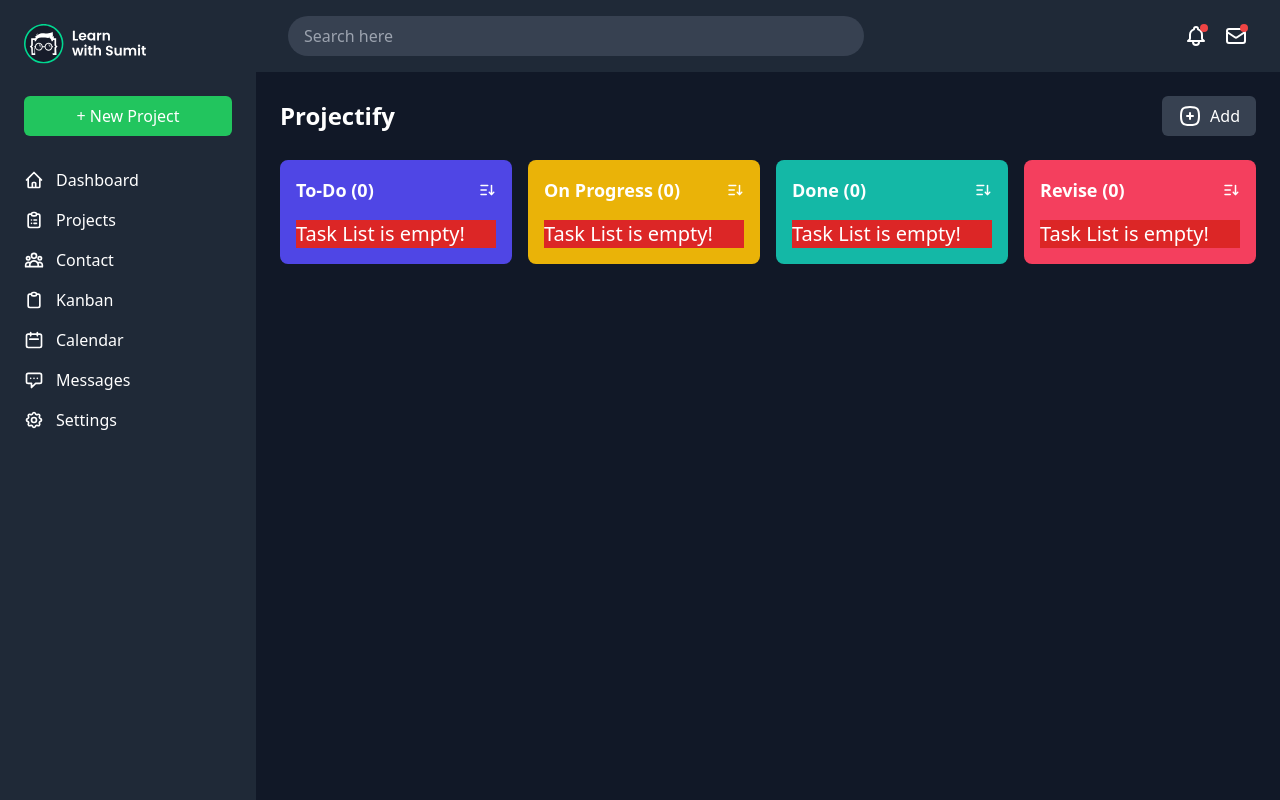
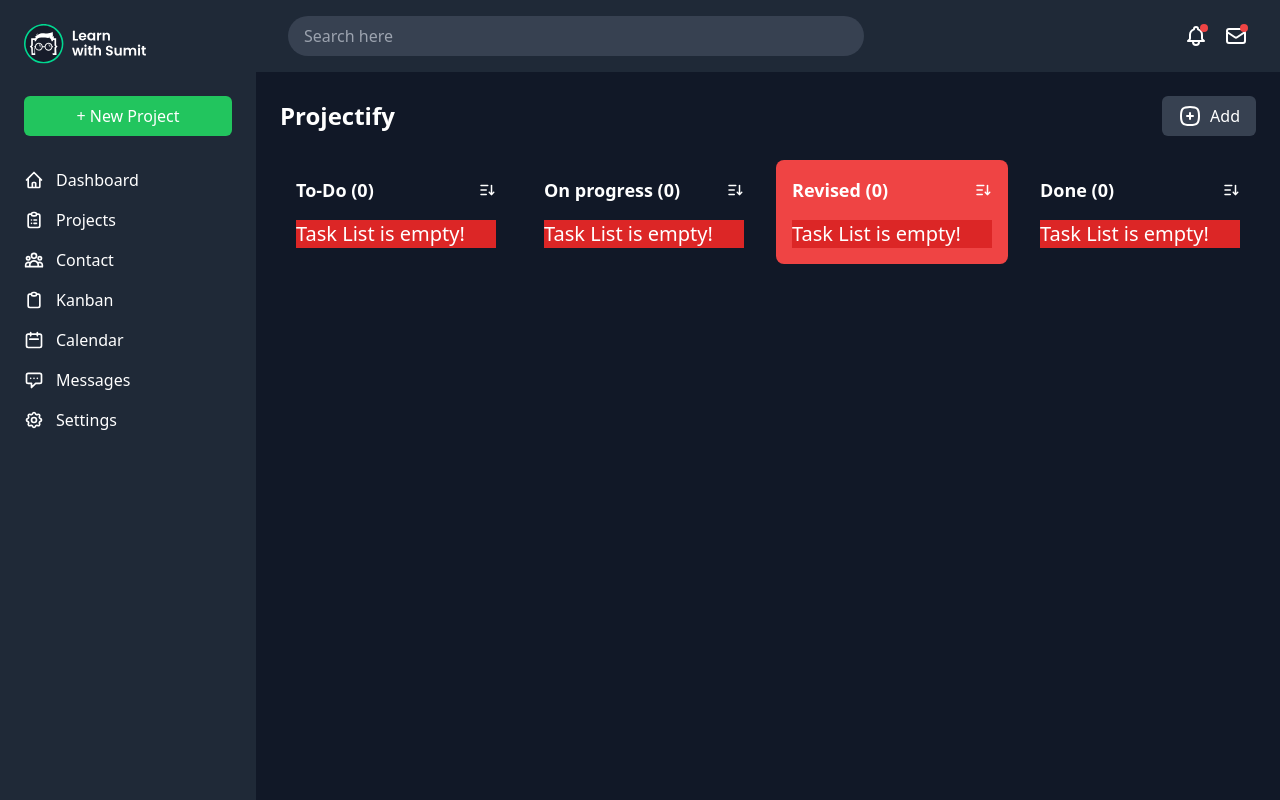
Before and after one commit to Rafsan12/Tasks, a React (Vite) app: page / in a window 1280 px wide. Built offline with nearby package versions, Linux system fonts and the light colour scheme.

Commit message:
make one task for all task :recycle:

```diff
--- a/src/App.jsx
+++ b/src/App.jsx
@@ -14,11 +14,34 @@ function App() {
 
   const [tasks, setTasks] = useState([defaultTask]);
   const [showModal, setShowModal] = useState(false);
+  const [taskEdit, setTaskEdit] = useState(null);
 
-  const handleAddTask = (newTask) => {
-    console.log("adding", newTask);
-    setTasks([...tasks, newTask]);
+  const handleAddTask = (newTask, isAdd) => {
+    // console.log("adding", newTask);
+    if (isAdd) {
+      setTasks([...tasks, newTask]);
+    } else {
+      setTasks(
+        tasks.map((task) => {
+          if (task.id === newTask.id) {
+            return newTask;
+          }
+          return task;
+        })
+      );
+    }
     setShowModal(false);
+  };
+
+  const handleEditTask = (task) => {
+    console.log(task);
+    setTaskEdit(task);
+    setShowModal(true);
+  };
+
+  const handleCloseTask = () => {
+    setShowModal(false);
+    setTaskEdit(null);
   };
   return (
     <div className="flex h-screen">
@@ -31,6 +54,9 @@ function App() {
           showModal={showModal}
           setShowModal={setShowModal}
           handleAddTask={handleAddTask}
+          onEdit={handleEditTask}
+          taskEdit={taskEdit}
+          onCloseClick={handleCloseTask}
         />
       </div>
     </div>
--- a/src/components/Task_Board/AddTaskModal.jsx
+++ b/src/components/Task_Board/AddTaskModal.jsx
@@ -1,14 +1,19 @@
 /* eslint-disable react/prop-types */
 import { useState } from "react";
 
-export default function AddTaskModal({ onSave }) {
-  const [task, setTask] = useState({
-    id: crypto.randomUUID(),
-    taskName: "",
-    description: "",
-    dueDate: "",
-    category: "",
-  });
+export default function AddTaskModal({ onSave, taskEdit, onCloseClick }) {
+  const [task, setTask] = useState(
+    taskEdit ?? {
+      id: crypto.randomUUID(),
+      taskName: "",
+      description: "",
+      dueDate: "",
+      category: "To-Do",
+    }
+  );
+
+  // Update this condition to properly handle both null and undefined
+  const [isAdd] = useState(!taskEdit);
 
   const handleChange = (e) => {
     const name = e.target.name;
@@ -23,11 +28,11 @@ export default function AddTaskModal({ onSave }) {
   return (
     <>
       <div className="bg-black bg-opacity-70 h-full w-full backdrop-blur-sm absolute z-10 top-0 left-0"></div>
-      <div className="flex min-h-screen  justify-center p-4 text-white z-10 absolute w-2/4 top-0">
+      <div className="flex min-h-screen justify-center p-4 text-white z-10 absolute w-2/4 top-0">
         <div className="w-full max-w-md rounded-lg bg-gray-800 shadow-xl">
           <div className="p-6">
             <h2 className="mb-6 text-2xl font-bold text-green-400">
-              Create Task
+              {isAdd ? "Create Task" : "Edit Task"}
             </h2>
             <form>
               <div className="mb-4">
@@ -103,6 +108,7 @@ export default function AddTaskModal({ onSave }) {
 
               <div className="flex justify-end space-x-3">
                 <button
+                  onClick={onCloseClick}
                   type="button"
                   className="rounded-md border border-gray-600 px-4 py-2 text-sm font-medium text-gray-300 hover:bg-gray-700 focus:outline-none focus:ring-2 focus:ring-green-500 focus:ring-offset-2 focus:ring-offset-gray-800"
                 >
@@ -110,13 +116,12 @@ export default function AddTaskModal({ onSave }) {
                 </button>
                 <button
                   type="submit"
-                  onClick={(e) => {
-                    e.preventDefault();
-                    onSave(task);
+                  onClick={() => {
+                    onSave(task, isAdd);
                   }}
                   className="rounded-md border border-transparent bg-green-600 px-4 py-2 text-sm font-medium text-white shadow-sm hover:bg-green-700 focus:outline-none focus:ring-2 focus:ring-green-500 focus:ring-offset-2 focus:ring-offset-gray-800"
                 >
-                  Create Task
+                  {isAdd ? "Create Task" : "Edit Task"}
                 </button>
               </div>
             </form>
--- a/src/components/Task_Board/Done_Task.jsx
+++ /dev/null
@@ -1,42 +0,0 @@
-/* eslint-disable react/prop-types */
-import { DeleteSvg, EditSvg, SortSvg } from "../../utlity/Svg";
-
-export default function Done_Task({ tasks }) {
-  return (
-    <>
-      <div className="mb-4 w-full px-2 sm:w-1/2 md:w-1/4">
-        <div className="rounded-lg bg-teal-500 p-4">
-          <div className="mb-2 flex items-center justify-between">
-            <h3 className="text-lg font-semibold">Done ({tasks.length})</h3>
-            <SortSvg />
-          </div>
-
-          {tasks.length === 0 ? (
-            <p className="text-xl mt-4 bg-red-600">Task List is empty!</p>
-          ) : (
-            tasks.map((task) => (
-              <div key={task.id}>
-                <div className="mb-4 rounded-lg bg-gray-800 p-4">
-                  <div className="flex justify-between">
-                    <h4 className="mb-2 font-semibold text-teal-500">
-                      {tasks.taskName}
-                    </h4>
-                    <div className="flex gap-2">
-                      <DeleteSvg />
-                      <EditSvg />
-                    </div>
-                  </div>
-                  <p className="mb-2 text-sm text-zinc-200">
-                    {task.description}
-                  </p>
-
-                  <p className="mt-6 text-xs text-zinc-400">{task.dueDate}</p>
-                </div>
-              </div>
-            ))
-          )}
-        </div>
-      </div>
-    </>
-  );
-}
--- a/src/components/Task_Board/OnProgress_Task.jsx
+++ /dev/null
@@ -1,39 +0,0 @@
-/* eslint-disable react/prop-types */
-import { DeleteSvg, EditSvg, SortSvg } from "../../utlity/Svg";
-
-export default function OnProgress_Task({ tasks }) {
-  return (
-    <>
-      <div className="mb-4 w-full px-2 sm:w-1/2 md:w-1/4">
-        <div className="rounded-lg bg-yellow-500 p-4">
-          <div className="mb-2 flex items-center justify-between">
-            <h3 className="text-lg font-semibold">
-              On Progress ({tasks.length})
-            </h3>
-            <SortSvg />
-          </div>
-          {tasks.length === 0 ? (
-            <p className="text-xl mt-4 bg-red-600">Task List is empty!</p>
-          ) : (
-            tasks.map((task) => (
-              <div key={task.id} className="mb-4 rounded-lg bg-gray-800 p-4">
-                <div className="flex justify-between">
-                  <h4 className="mb-2 flex-1 font-semibold text-yellow-500">
-                    {task.taskName}
-                  </h4>
-                  <div className="flex gap-2">
-                    <DeleteSvg />
-                    <EditSvg />
-                  </div>
-                </div>
-                <p className="mb-2 text-sm text-zinc-200">{task.description}</p>
-
-                <p className="mt-6 text-xs text-zinc-400">{task.dueDate}</p>
-              </div>
-            ))
-          )}
-        </div>
-      </div>
-    </>
-  );
-}
--- a/src/components/Task_Board/Revised_Task.jsx
+++ /dev/null
@@ -1,37 +0,0 @@
-/* eslint-disable react/prop-types */
-import { DeleteSvg, EditSvg, SortSvg } from "../../utlity/Svg";
-
-export default function Revised_Task({ tasks }) {
-  return (
-    <>
-      <div className="mb-4 w-full px-2 sm:w-1/2 md:w-1/4">
-        <div className="rounded-lg bg-rose-500 p-4">
-          <div className="mb-2 flex items-center justify-between">
-            <h3 className="text-lg font-semibold">Revise ({tasks.length})</h3>
-            <SortSvg />
-          </div>
-          {tasks.length === 0 ? (
-            <p className="text-xl mt-4 bg-red-600">Task List is empty!</p>
-          ) : (
-            tasks.map((task) => (
-              <div key={task.id} className="mb-4 rounded-lg bg-gray-800 p-4">
-                <div className="flex justify-between">
-                  <h4 className="mb-2 font-semibold text-rose-500">
-                    {task.taskName}
-                  </h4>
-                  <div className="flex gap-2">
-                    <DeleteSvg />
-                    <EditSvg />
-                  </div>
-                </div>
-                <p className="mb-2 text-sm text-zinc-200">{task.description}</p>
-
-                <p className="mt-6 text-xs text-zinc-400">{task.dueDate}</p>
-              </div>
-            ))
-          )}
-        </div>
-      </div>
-    </>
-  );
-}
--- a/src/components/Task_Board/Task.jsx
+++ b/src/components/Task_Board/Task.jsx
@@ -1,62 +1,39 @@
 /* eslint-disable react/prop-types */
 import AddTaskModal from "./AddTaskModal";
-import Done_Task from "./Done_Task";
-import OnProgress_Task from "./OnProgress_Task";
-import Revised_Task from "./Revised_Task";
+import TaskList from "./TaskList";
 import Task_Header from "./Task_Header";
-import Todo_Task from "./Todo_Task";
 
 export default function Task({
   tasks,
   showModal,
   setShowModal,
   handleAddTask,
+  onEdit,
+  taskEdit,
+  onCloseClick,
 }) {
-  const categoryTask = (category) => {
-    switch (category) {
-      case "To-Do":
-        return (
-          <Todo_Task
-            tasks={tasks.filter((task) => task.category === "To-Do")}
-          />
-        );
+  const categories = ["To-Do", "On progress", "Revised", "Done"];
 
-      case "On progress":
-        return (
-          <OnProgress_Task
-            tasks={tasks.filter((task) => task.category === "On progress")}
-          />
-        );
-
-      case "Done":
-        return (
-          <Done_Task tasks={tasks.filter((task) => task.category === "Done")} />
-        );
-
-      case "Revised":
-        return (
-          <Revised_Task
-            tasks={tasks.filter((task) => task.category === "Revised")}
-          />
-        );
-
-      default:
-        return (
-          <Todo_Task
-            tasks={tasks.filter((task) => task.category === "To-Do")}
-          />
-        );
-    }
-  };
   return (
     <div className="p-6">
-      {showModal && <AddTaskModal onSave={handleAddTask} />}
+      {showModal && (
+        <AddTaskModal
+          onSave={handleAddTask}
+          taskEdit={taskEdit}
+          onCloseClick={onCloseClick}
+        />
+      )}
       <Task_Header onAddTask={() => setShowModal(true)} />
+
       <div className="-mx-2 mb-6 flex flex-wrap">
-        {categoryTask("To-Do")}
-        {categoryTask("On progress")}
-        {categoryTask("Done")}
-        {categoryTask("Revised")}
+        {categories.map((category) => (
+          <TaskList
+            key={category}
+            category={category}
+            onEdit={onEdit}
+            tasks={tasks.filter((task) => task.category === category)}
+          />
+        ))}
       </div>
     </div>
   );
--- /dev/null
+++ b/src/components/Task_Board/TaskList.jsx
@@ -0,0 +1,56 @@
+/* eslint-disable react/prop-types */
+import { DeleteSvg, EditSvg, SortSvg } from "../../utlity/Svg";
+
+export default function TaskList({ tasks, category, onEdit }) {
+  return (
+    <div className="mb-4 w-full px-2 sm:w-1/2 md:w-1/4">
+      <div className={`rounded-lg p-4 bg-${getCategoryColor(category)}`}>
+        <div className="mb-2 flex items-center justify-between">
+          <h3 className="text-lg font-semibold">
+            {category} ({tasks.length})
+          </h3>
+          <SortSvg />
+        </div>
+
+        {tasks.length === 0 ? (
+          <p className="text-xl mt-4 bg-red-600">Task List is empty!</p>
+        ) : (
+          tasks.map((task) => (
+            <div key={task.id}>
+              <div className="mb-4 rounded-lg bg-gray-800 p-4">
+                <div className="flex justify-between">
+                  <h4 className="mb-2 flex-1 font-semibold text-indigo-500">
+                    {task.taskName}
+                  </h4>
+                  <div className="flex gap-2">
+                    <DeleteSvg />
+                    <button onClick={() => onEdit(task)}>
+                      <EditSvg />
+                    </button>
+                  </div>
+                </div>
+                <p className="mb-2 text-sm text-zinc-200">{task.description}</p>
+                <p className="mt-6 text-xs text-zinc-400">{task.dueDate}</p>
+              </div>
+            </div>
+          ))
+        )}
+      </div>
+    </div>
+  );
+}
+
+const getCategoryColor = (category) => {
+  switch (category) {
+    case "To-Do":
+      return "indigo-600";
+    case "On progress":
+      return "yellow-500";
+    case "Revised":
+      return "red-500";
+    case "Done":
+      return "teal-500";
+    default:
+      return "gray-600";
+  }
+};
--- a/src/components/Task_Board/Todo_Task.jsx
+++ /dev/null
@@ -1,42 +0,0 @@
-/* eslint-disable react/prop-types */
-import { DeleteSvg, EditSvg, SortSvg } from "../../utlity/Svg";
-
-export default function Todo_Task({ tasks }) {
-  return (
-    <>
-      <div className="mb-4 w-full px-2 sm:w-1/2 md:w-1/4">
-        <div className="rounded-lg bg-indigo-600 p-4">
-          <div className="mb-2 flex items-center justify-between">
-            <h3 className="text-lg font-semibold">To-Do ({tasks.length})</h3>
-            <SortSvg />
-          </div>
-          {tasks.length === 0 ? (
-            <p className="text-xl mt-4 bg-red-600">Task List is empty!</p>
-          ) : (
-            tasks.map((task) => (
-              <div key={task.id}>
-                <div className="mb-4 rounded-lg bg-gray-800 p-4">
-                  <div className="flex justify-between">
-                    <h4 className="mb-2 flex-1 font-semibold text-indigo-500">
-                      {task.taskName}
-                    </h4>
-
-                    <div className="flex gap-2">
-                      <DeleteSvg />
-                      <EditSvg />
-                    </div>
-                  </div>
-                  <p className="mb-2 text-sm text-zinc-200">
-                    {task.description}
-                  </p>
-
-                  <p className="mt-6 text-xs text-zinc-400">{task.dueDate}</p>
-                </div>
-              </div>
-            ))
-          )}
-        </div>
-      </div>
-    </>
-  );
-}
```
